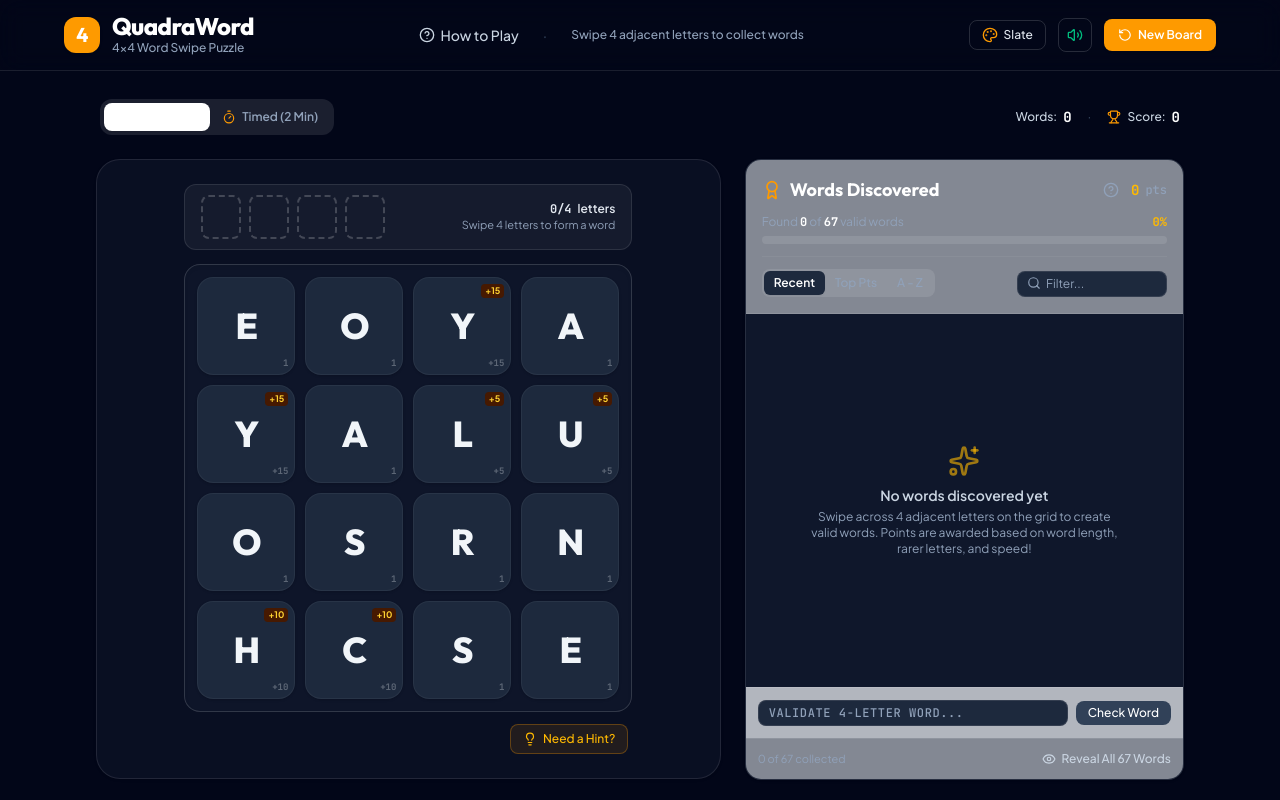
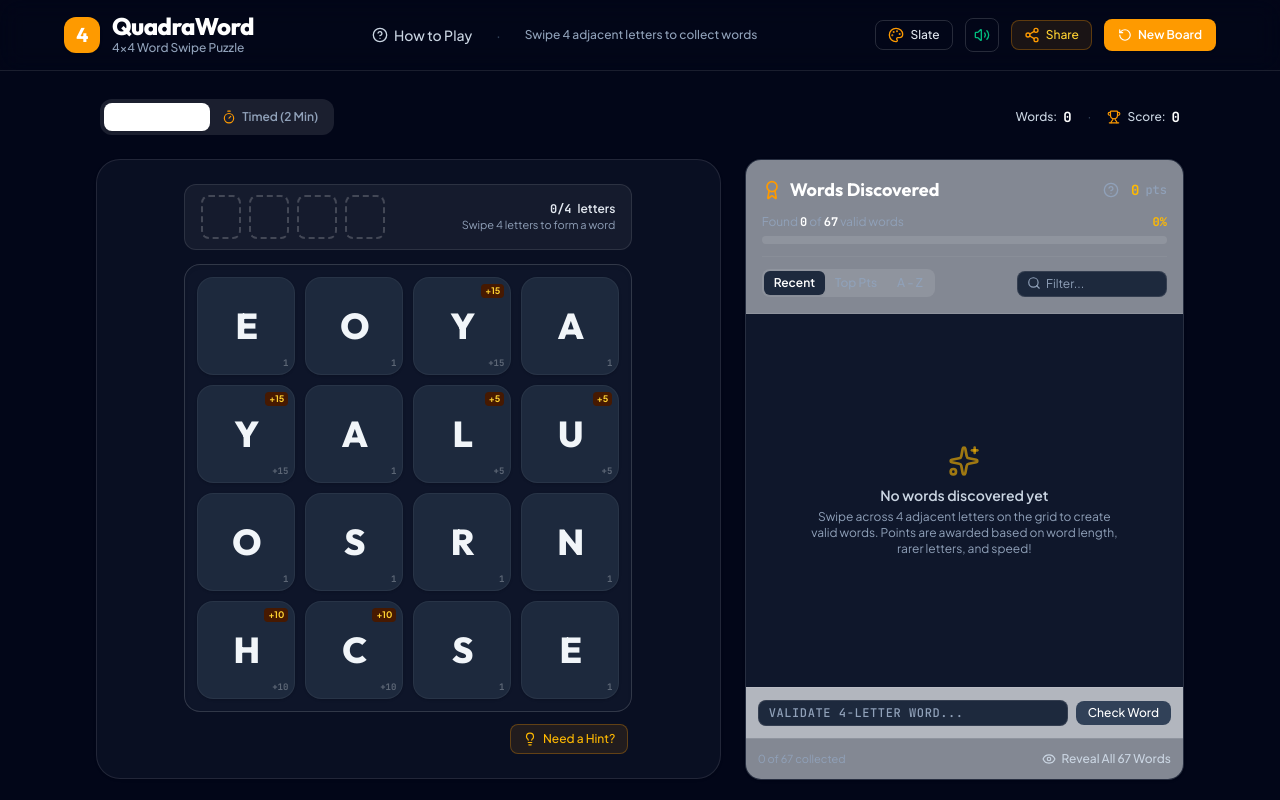
Before and after one commit to mickbrooke/wordy, a React (Vite) app: page / in a window 1280 px wide. Built offline with nearby package versions, Linux system fonts and the light colour scheme.

Commit message:
feat: add share button with native Web Share and clipboard copy

```diff
--- a/src/App.tsx
+++ b/src/App.tsx
@@ -24,7 +24,7 @@ import {
   WordValidationResult,
   ScoreBreakdown
 } from './types.ts';
-import { RotateCcw, Trophy, Zap, Star } from 'lucide-react';
+import { RotateCcw, Trophy, Zap, Star, Share2 } from 'lucide-react';
 
 export default function App() {
   // Board state
@@ -256,6 +256,35 @@ export default function App() {
     });
   };
 
+  const [isCopied, setIsCopied] = useState(false);
+
+  // Share Game with friends via Web Share API or Clipboard copy
+  const handleShare = async () => {
+    const shareUrl = window.location.href;
+    const shareData = {
+      title: 'QuadraWord - 4x4 Word Swipe Game',
+      text: `Can you beat my score of ${score} pts on QuadraWord? Swipe letters to create 4-letter words!`,
+      url: shareUrl,
+    };
+
+    if (navigator.share && typeof navigator.canShare === 'function' && navigator.canShare(shareData)) {
+      try {
+        await navigator.share(shareData);
+        return;
+      } catch {
+        // User cancelled or share aborted, fall through to clipboard
+      }
+    }
+
+    try {
+      await navigator.clipboard.writeText(shareUrl);
+      setIsCopied(true);
+      setTimeout(() => setIsCopied(false), 2500);
+    } catch {
+      window.prompt('Copy this link to share QuadraWord:', shareUrl);
+    }
+  };
+
   // Background styling according to theme
   const themeClasses: Record<GameTheme, string> = {
     slate: 'bg-slate-950 text-slate-100',
@@ -271,6 +300,8 @@ export default function App() {
         onToggleSound={handleToggleSound}
         onNewGame={startNewGame}
         onOpenHowToPlay={() => setIsHowToPlayOpen(true)}
+        onShare={handleShare}
+        isCopied={isCopied}
         theme={theme}
         onChangeTheme={setTheme}
       />
@@ -368,7 +399,8 @@ export default function App() {
               </div>
             </div>
 
-            <div className="flex items-center gap-3">
+            <div className="flex flex-col gap-2">
+              <div className="flex items-center gap-2">
                 <button
                   onClick={() => setIsTimedGameOver(false)}
                   className="flex-1 py-2.5 rounded-xl border border-black/10 dark:border-white/10 text-xs font-semibold hover:bg-black/5 dark:hover:bg-white/10 transition-colors cursor-pointer text-slate-700 dark:text-slate-300"
@@ -383,6 +415,15 @@ export default function App() {
                   <span>Play Again</span>
                 </button>
               </div>
+
+              <button
+                onClick={handleShare}
+                className="w-full py-2 rounded-xl border border-amber-500/30 bg-amber-500/10 hover:bg-amber-500/20 text-amber-700 dark:text-amber-300 text-xs font-medium transition-colors cursor-pointer flex items-center justify-center gap-1.5"
+              >
+                <Share2 className="w-3.5 h-3.5" />
+                <span>{isCopied ? 'Link Copied to Clipboard!' : 'Share Your Score with Friends'}</span>
+              </button>
+            </div>
           </div>
         </div>
       )}
--- a/src/components/Header.tsx
+++ b/src/components/Header.tsx
@@ -1,5 +1,5 @@
-import React from 'react';
-import { Volume2, VolumeX, RotateCcw, HelpCircle, Palette } from 'lucide-react';
+import React, { useState } from 'react';
+import { Volume2, VolumeX, RotateCcw, HelpCircle, Palette, Share2, Check } from 'lucide-react';
 import { GameTheme } from '../types.ts';
 
 interface HeaderProps {
@@ -7,6 +7,8 @@ interface HeaderProps {
   onToggleSound: () => void;
   onNewGame: () => void;
   onOpenHowToPlay: () => void;
+  onShare: () => void;
+  isCopied?: boolean;
   theme: GameTheme;
   onChangeTheme: (theme: GameTheme) => void;
 }
@@ -16,6 +18,8 @@ export const Header: React.FC<HeaderProps> = ({
   onToggleSound,
   onNewGame,
   onOpenHowToPlay,
+  onShare,
+  isCopied = false,
   theme,
   onChangeTheme
 }) => {
@@ -90,10 +94,29 @@ export const Header: React.FC<HeaderProps> = ({
 
           <button
             onClick={onOpenHowToPlay}
-            className="md:hidden p-2 rounded-lg border border-black/10 dark:border-white/15 hover:bg-black/5 dark:hover:bg-white/10 transition-colors text-slate-700 dark:text-slate-200 cursor-pointer"
+            className="md:hidden p-2 rounded-lg border border-black/10 dark:border-white/10 hover:bg-black/5 dark:hover:bg-white/10 transition-colors text-slate-700 dark:text-slate-200 cursor-pointer"
             aria-label="Instructions"
           >
             <HelpCircle className="w-4 h-4" />
+          </button>
+
+          {/* Share Button with Copied Feedback */}
+          <button
+            onClick={onShare}
+            title="Share QuadraWord with friends"
+            className="p-2 sm:px-3 sm:py-1.5 text-xs font-medium rounded-lg border border-amber-500/30 bg-amber-500/10 hover:bg-amber-500/20 text-amber-700 dark:text-amber-300 transition-colors flex items-center gap-1.5 cursor-pointer"
+          >
+            {isCopied ? (
+              <>
+                <Check className="w-4 h-4 text-emerald-500" />
+                <span className="hidden sm:inline text-emerald-600 dark:text-emerald-400 font-semibold">Copied!</span>
+              </>
+            ) : (
+              <>
+                <Share2 className="w-4 h-4 text-amber-500" />
+                <span className="hidden sm:inline">Share</span>
+              </>
+            )}
           </button>
 
           <button
```
Lines whose indentation alone changed are shown as unchanged.
